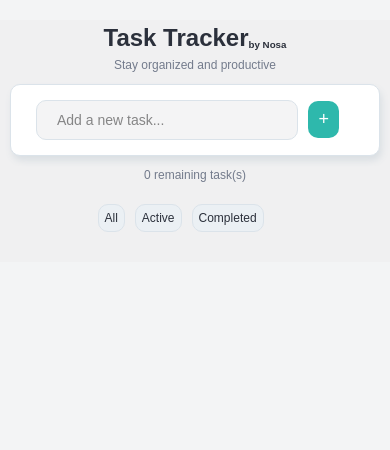
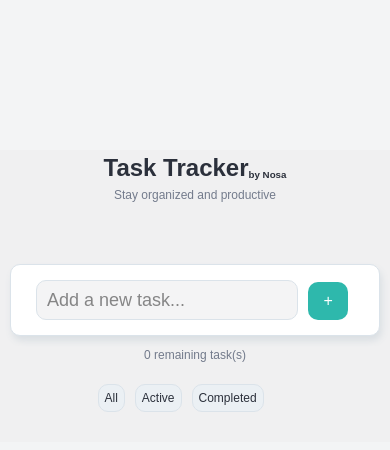
Before and after one commit to egharevbanosa58-debug/Task-tracker-app, a Next.js app in the folder my-task-tracker-app/: page / in a window 390 px wide. Shown: the top 450 px of the page. Built offline with nearby package versions, Linux system fonts and the light colour scheme.

Commit message:
styles update

```diff
--- a/my-task-tracker-app/app/styles.css
+++ b/my-task-tracker-app/app/styles.css
@@ -5,8 +5,6 @@
 
 .nosa {
     background-color: #f0f1f2bd;
-
-    margin-bottom: 1000px;
     overflow: hidden;
 }
 
@@ -218,6 +216,7 @@
         margin-left: 10px;
     }
 
+
     .head h1 {
         font-size: 28px;
     }
@@ -244,6 +243,15 @@
         padding: 15px 20px;
     }
 
+    .nosa {
+        padding-top: 50px;
+    }
+
+    .head {
+        margin-top: 150px;
+        /* font-size: 60px; */
+    }
+
     .button-container {
         margin-left: 25%;
         gap: 10px;
@@ -255,13 +263,18 @@
         height: 40px;
         margin-left: 5px;
         font-size: 14px;
-    }
-
-    .input-container button {
         padding: 5px 10px;
         font-size: 18px;
     }
 
+    .input-container button {
+        margin-left: 10px;
+        padding: 7px 15px;
+        border-radius: 10px;
+        color: white;
+        background-color: #2eb8ac;
+        border: none;
+    }
     .head h1 {
         font-size: 24px;
     }
```
